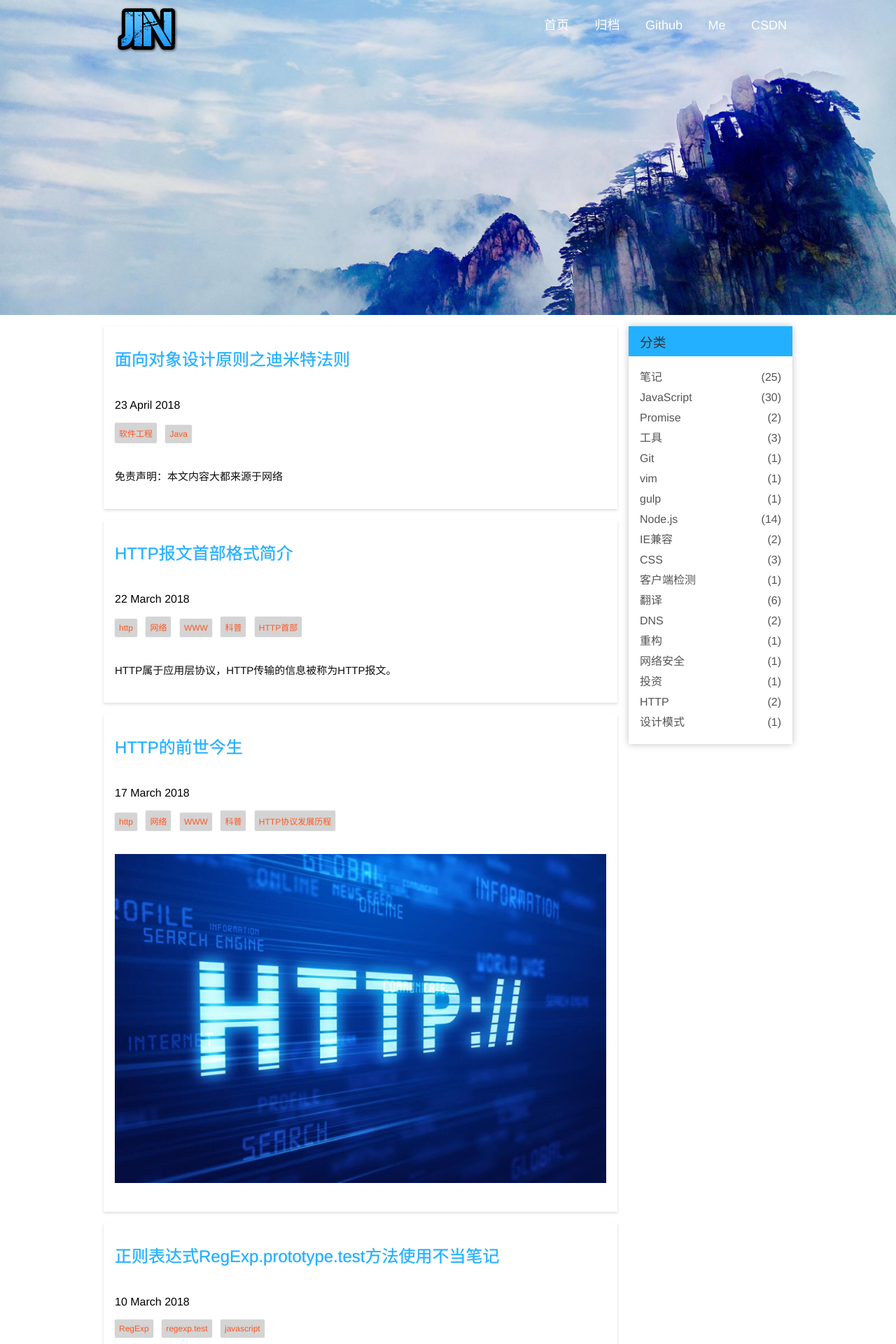
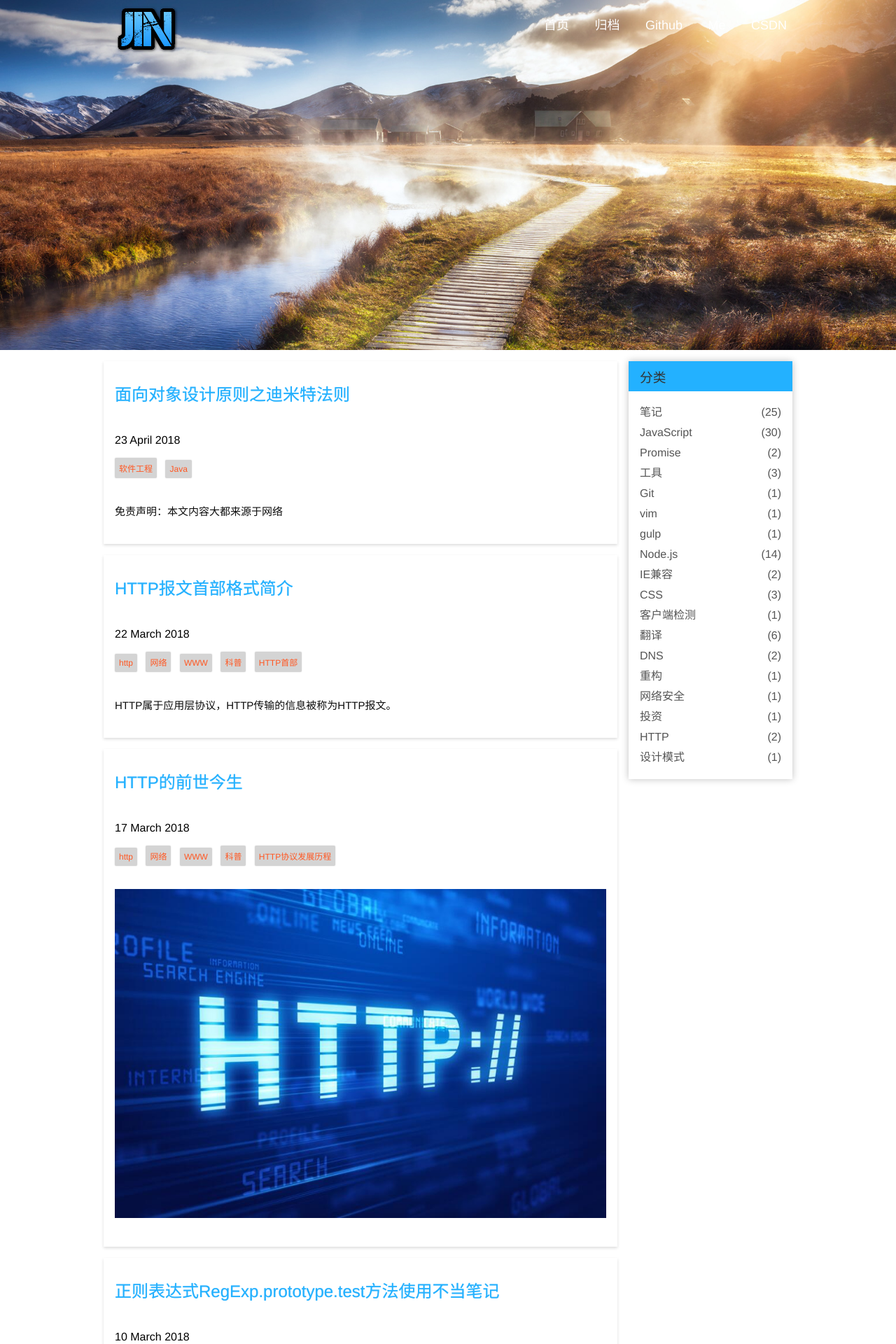
Before and after one commit to Yi-love/yi-love.github.io, a Jekyll site: the page built from index.html, in a window 1280 px wide. Shown: the top 1920 px of the page at 70% size. Built offline with Jekyll 4.4.1, drawn with Linux system fonts in a browser that asks for light colours; some of the changed text lies outside the part shown.

Commit message:
change bg

```diff
--- a/robots.txt
+++ b/robots.txt
@@ -3,3 +3,4 @@ Allow: /
 Allow: /article/
 Disallow: /category
 Disallow: /me
+Disallow: /list
--- a/stylesheets/base.css
+++ b/stylesheets/base.css
@@ -473,8 +473,8 @@ body{
 /*********header***********/
 .j-header{
   width: 100%;
-  height: 450px;
-  background: url(../images/bk.png) top left no-repeat;
+  height: 500px;
+  background: url(../images/bg.jpg) top left no-repeat;
   background-size: 100%;
 }
 .j-logo{
```
Also changed, not shown: images/bg.jpg (added), images/bk.png (deleted).
